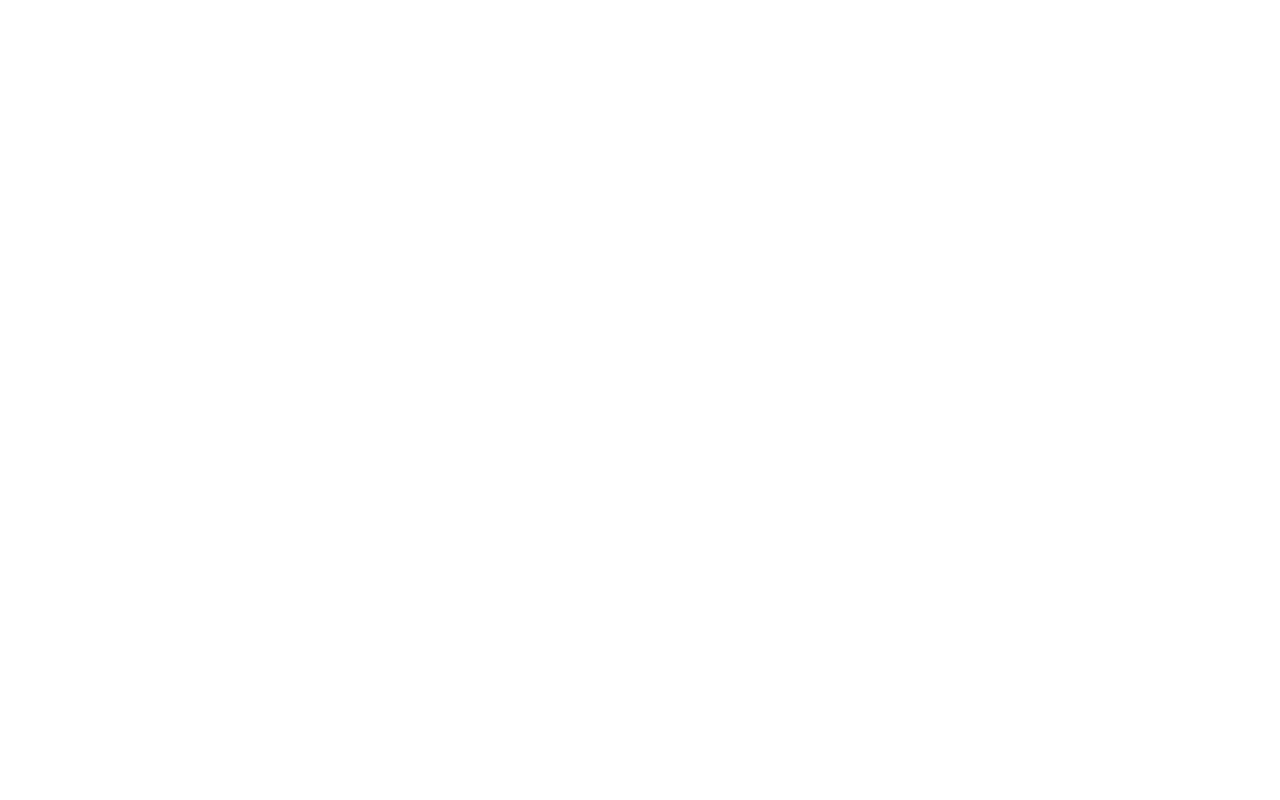
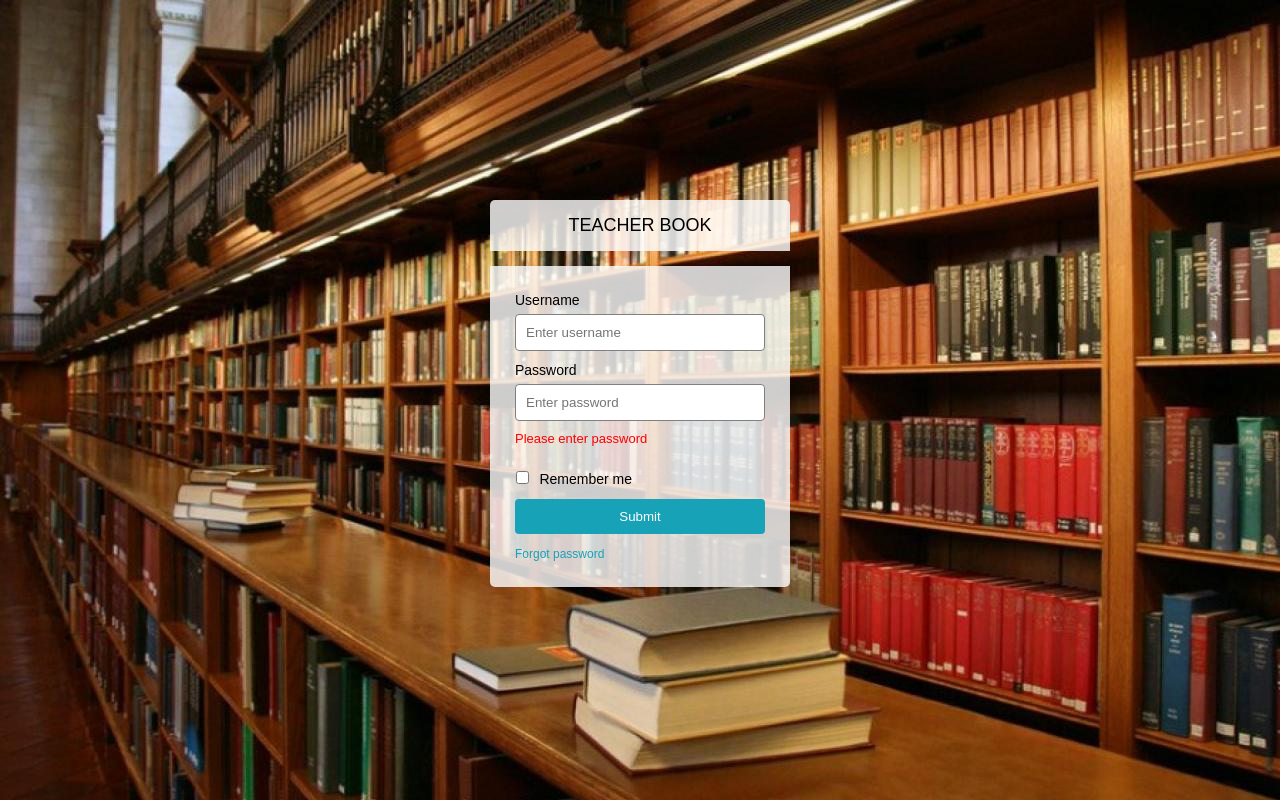
Before and after one commit to AlexFox2301/PZ1, a plain HTML site: page index.html in a window 1280 px wide. Drawn offline with Linux system fonts and the light colour scheme.

Commit message:
Create form

```diff
--- a/css/style.css
+++ b/css/style.css
@@ -3,3 +3,99 @@
 	padding: 0;
 	font-family: Arial, sans-serif;
 }
+
+body {
+	background-image: url(../images/59492.jpg);
+	background-repeat: no-repeat;
+	-webkit-background-size: 100%;
+	background-size: 100%;
+	background-position: 0 0;
+}
+
+.container {
+	width: 300px;
+	margin: 200px auto;
+}
+
+h1 {
+	text-transform: uppercase;
+	font-size: 18px;
+	background-color: rgba(255,255,255,0.8);
+	padding: 15px;
+	margin-bottom: 15px;
+	text-align: center;
+	font-weight: 300;
+	border-radius: 5px 5px 0 0;
+}
+
+form {
+	background-color: rgba(255,255,255,0.8);
+	padding: 25px;
+	border-radius: 0 0 5px 5px;
+}
+
+form label {
+	font-size: 14px;
+}
+
+form p {
+	display: none;
+	color: red;
+	margin-bottom: 20px;
+	font-size: 13px;
+}
+
+form input {
+	-webkit-box-sizing: border-box;
+	-moz-box-sizing: border-box;
+	box-sizing: border-box;
+	padding: 10px;
+	margin-top: 5px;
+	margin-bottom: 10px;
+	width: 100%;
+	border: 1px solid grey;
+	border-radius: 4px;
+}
+
+form input:reqired:invalid {
+	border-color: red;
+	background-image: url(../images/times-solid.png);
+    background-repeat: no-repeat;
+    -webkit-background-size: 12px;
+    background-size: 14px;
+    background-position: right 10px top 50%;
+}
+
+form input:not([type="checkbox"]):invalid + p {
+	display: block;
+}
+
+/*form input[type="text"]:invalid + p {
+	display: block;
+}
+
+form input[type="password"]:invalid + p{
+	display: block;
+}*/
+
+form input[type="checkbox"] {
+	margin-right: 5px;
+	width: 15px;
+	margin-bottom: 15px;
+}
+
+form button {
+	width: 100%;
+	padding: 10px;
+	margin-bottom: 10px;
+	background-color: #17A2B8;
+	color: #fff;
+	border: none;
+	border-radius: 4px;
+}
+
+form a {
+	text-decoration: none;
+	color: #17A2B8;
+	font-size: 12px;
+}
--- a/index.html
+++ b/index.html
@@ -6,6 +6,26 @@
 	<link rel="stylesheet" type="text/css" href="css/style.css">
 </head>
 <body>
+	<div class="container">
+		<h1>teacher book</h1>
+		<form action="#" name="sign in" method="post">
+			<label for="username">Username
+			</label>
+			<input id="username" type="text" placeholder="Enter username" pattern="[A-Za-z]{4,}">
+			<p>Plese enter correct username</p>
 
+			<label for="password">Password
+			</label>
+			<input id="password" type="password" placeholder="Enter password" pattern="[A-Za-z0-9]{8,}"  required>
+			<p>Please enter password</p>
+
+			<input type="checkbox" value="remember" id="remember">
+			<label for="remember">Remember me</label>
+
+			<button>Submit</button>
+			<a href="#">Forgot password</a>
+
+		</form>
+	</div>
 </body>
 </html>
```
Also changed, not shown: images/59492.jpg (added), images/times-solid.png (added).
